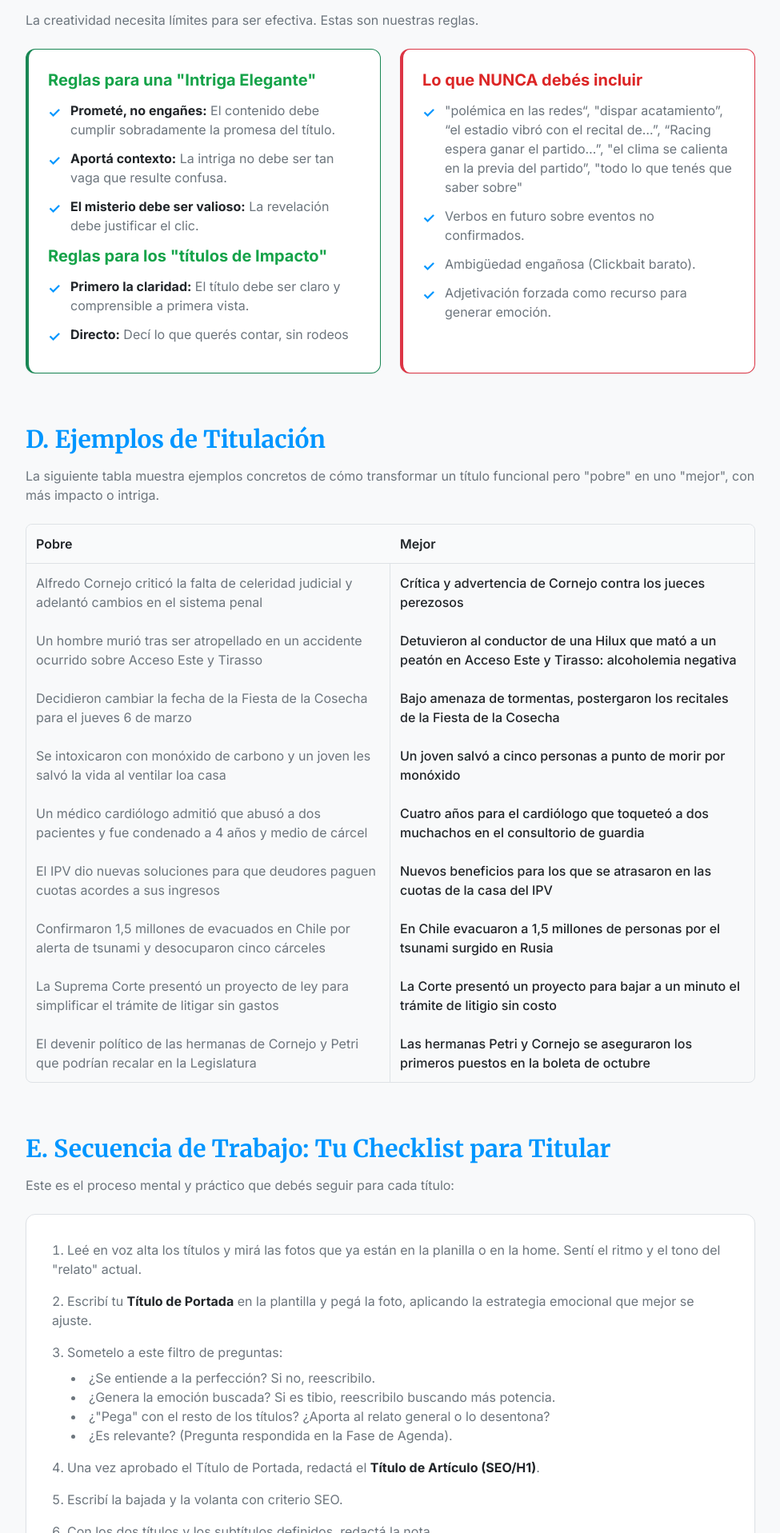
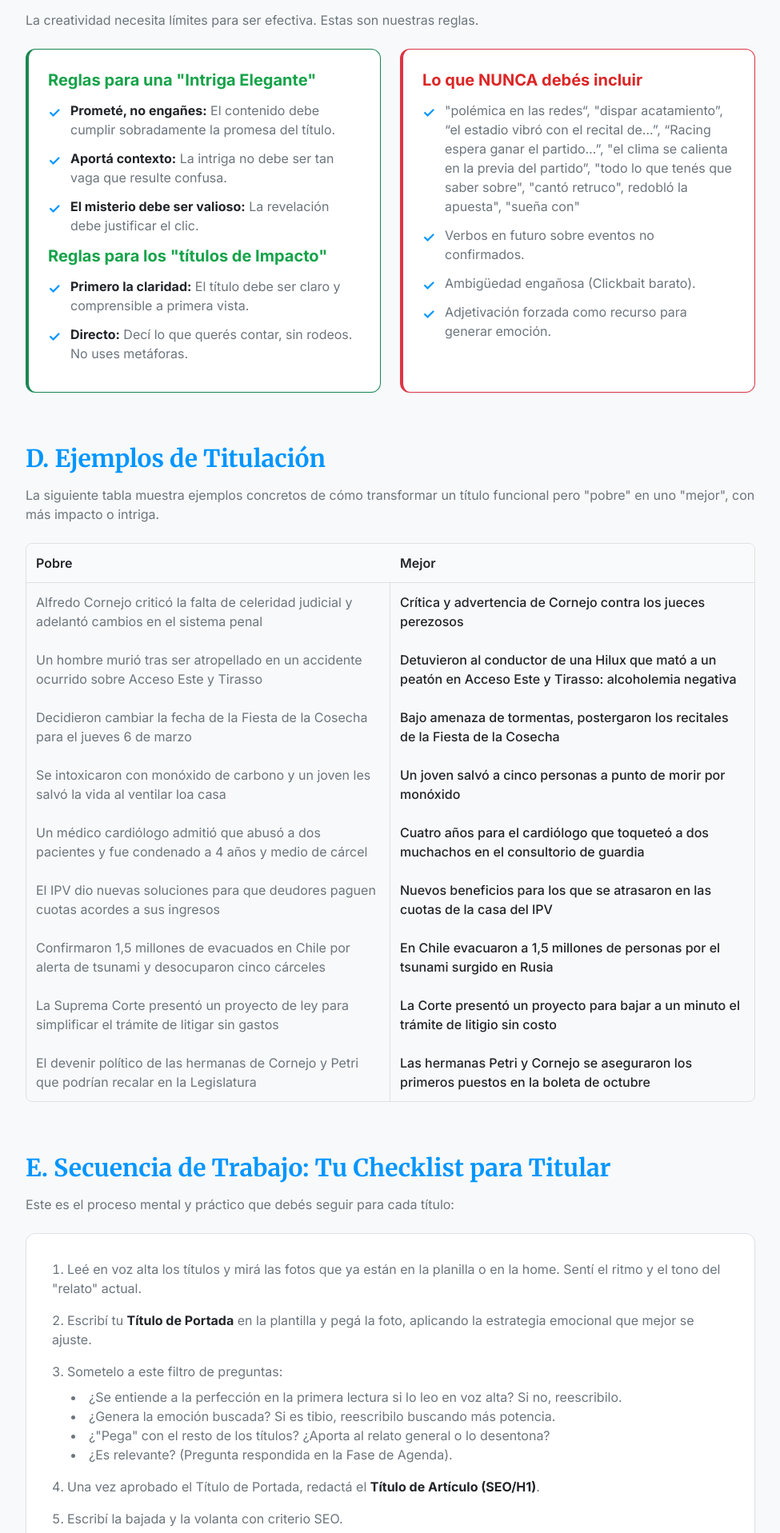
Before and after one commit to JuanQuibar/rojo-2025, a Next.js app: page / in a window 1280 px wide. Shown: the part 8563-10480 px from the top of the page at 80% size, without its empty margins (152-1127 px from the left). Built offline with nearby package versions, Linux system fonts and the light colour scheme; no server answers.

Commit message:
se agrega texto a normas de titulación

```diff
--- a/components/punto3_titulacion.tsx
+++ b/components/punto3_titulacion.tsx
@@ -295,7 +295,7 @@ export default function Punto3_Titulacion({
               </li>
               <li>
                 <strong className="text-text-primary">Directo:</strong> Decí lo
-                que querés contar, sin rodeos
+                que querés contar, sin rodeos. No uses metáforas.
               </li>
             </ul>
           </div>
@@ -306,7 +306,7 @@ export default function Punto3_Titulacion({
             <ul className="styled-list">
               <li>
                 {
-                  '"polémica en las redes“, "dispar acatamiento”, “el estadio vibró con el recital de…”, “Racing espera ganar el partido…”, "el clima se calienta en la previa del partido”, "todo lo que tenés que saber sobre"'
+                  '"polémica en las redes“, "dispar acatamiento”, “el estadio vibró con el recital de…”, “Racing espera ganar el partido…”, "el clima se calienta en la previa del partido”, "todo lo que tenés que saber sobre", "cantó retruco", redobló la apuesta", "sueña con"'
                 }
               </li>
               <li>Verbos en futuro sobre eventos no confirmados.</li>
@@ -373,7 +373,10 @@ export default function Punto3_Titulacion({
           <li>
             Sometelo a este filtro de preguntas:
             <ul className="list-disc list-inside ml-6 mt-2">
-              <li>¿Se entiende a la perfección? Si no, reescribilo.</li>
+              <li>
+                ¿Se entiende a la perfección en la primera lectura si lo leo en
+                voz alta? Si no, reescribilo.
+              </li>
               <li>
                 ¿Genera la emoción buscada? Si es tibio, reescribilo buscando
                 más potencia.
```
